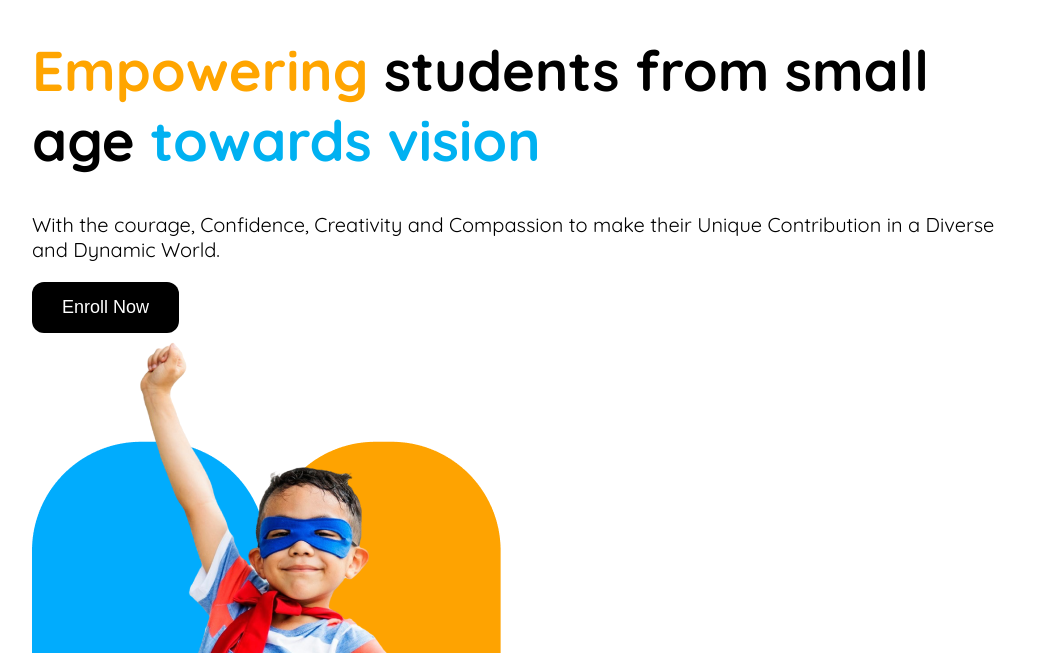
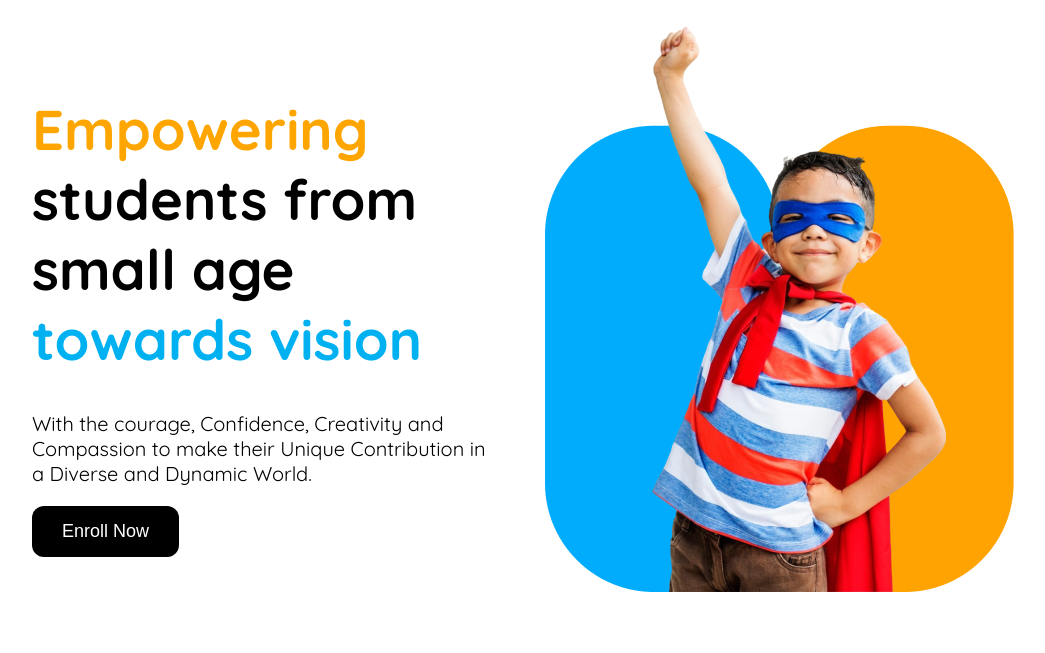
Before and after one commit to jonayedmr/B11-A2-Kids-School-main, a plain HTML site: page index.html in a window 1280 px wide. Shown: the part 127-780 px from the top of the page, without its empty margins (117-1162 px from the left). Drawn offline with Linux system fonts and the light colour scheme.

Commit message:
banner and hero

```diff
--- a/index.html
+++ b/index.html
@@ -41,14 +41,15 @@
         <!-- Hero section -->
         <div class="container banner">
             <div>
-                <div>
+
                 <h1 class="banner-title"> <span class="orange-text">Empowering</span> students from small age <span class="blue-text">towards vision</span></h1>
                 <h7 class="banner-intro"> With the courage, Confidence, Creativity and Compassion to make their Unique Contribution in a Diverse and Dynamic World.</h7>
                 <br><br>
-                <button class="btn-black">Enroll Now</button></div>
+                <button class="btn-black">Enroll Now</button>
 
             </div>
-            <img src="assets/hero-kids.png">
+            <div>
+            <img src="assets/hero-kids.png"></div>
 
         </div>
 
@@ -136,7 +137,7 @@
 
 
     </footer>
-        </main>
+    </main>
 
 </body>
 </html>
--- a/styles.css
+++ b/styles.css
@@ -122,7 +122,11 @@ nav li {
   /* flex: 1; */
 }
 .banner{
-  flex-direction: column-reverse;
+  /* flex-direction: column-reverse; */
+  display: flex;
+  flex: 1;
+  align-items: center;
+  gap: 50px;
 
 }
 .single{
@@ -215,6 +219,7 @@ nav li {
   }
 
   .banner{
+    flex-direction: column-reverse;
     display: flex;
     text-align: center;
     }
```
Lines whose indentation alone changed are shown as unchanged.
